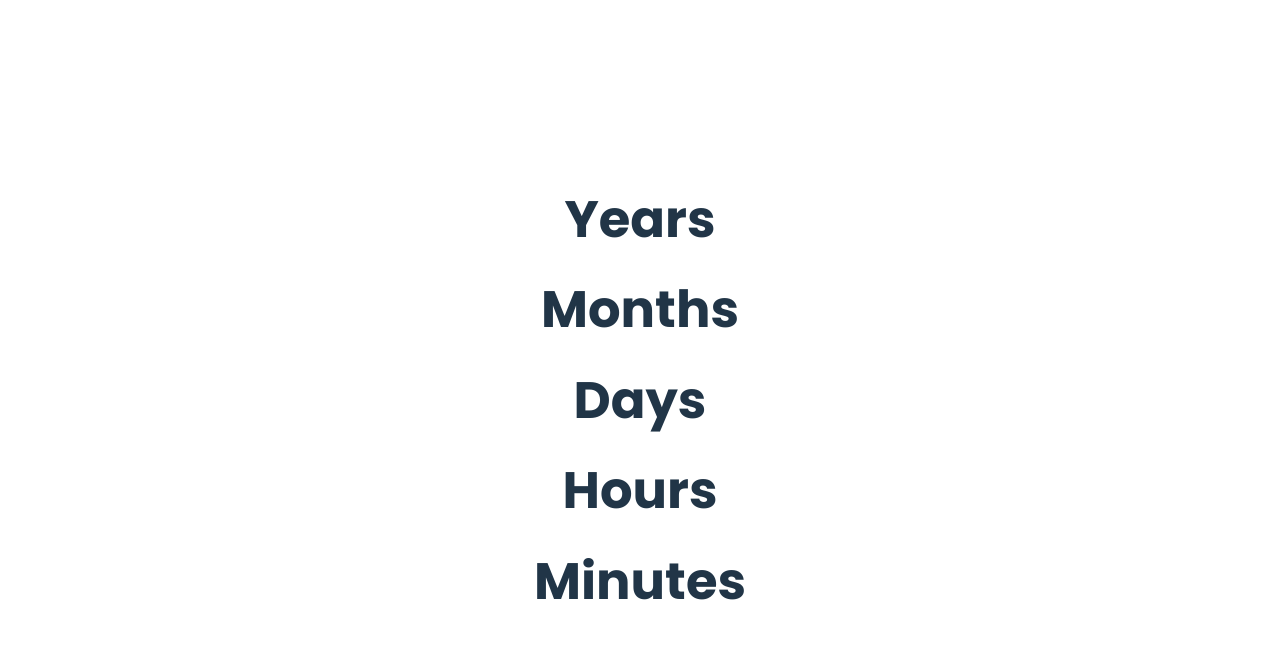
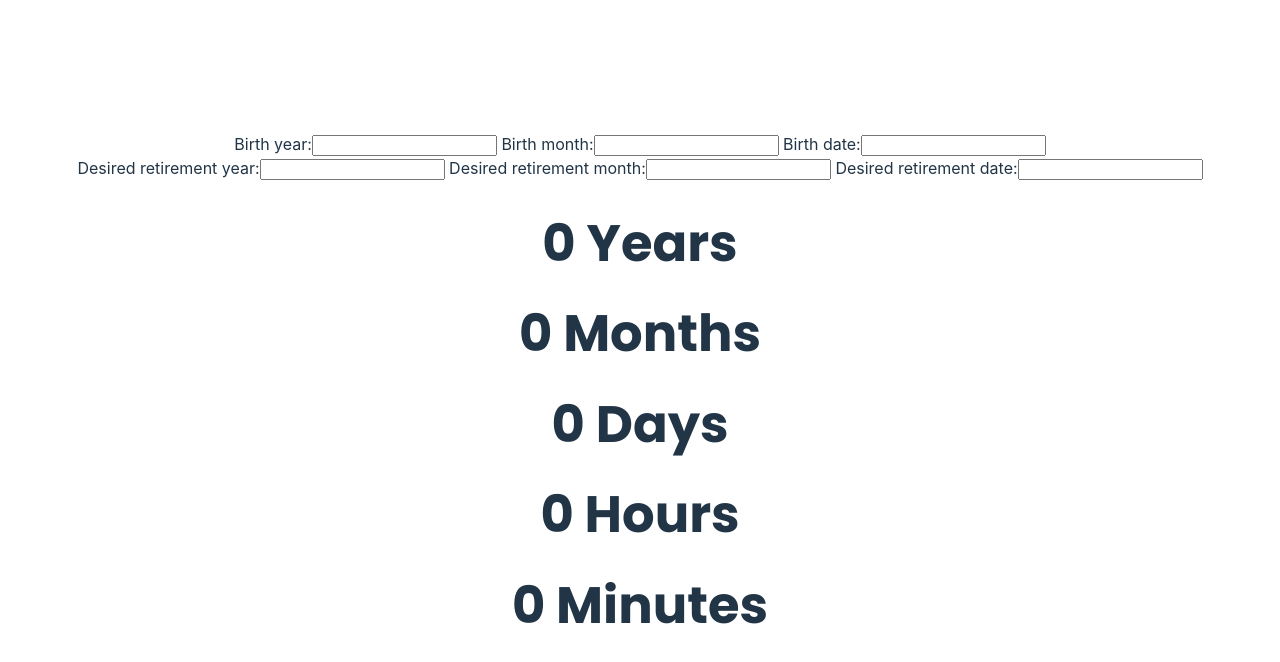
Before and after one commit to kristi-h/retireCalc, a React (Vite) app: page / in a window 1280 px wide. Shown: the top 662 px of the page. Built offline with nearby package versions, Linux system fonts and the light colour scheme.

Commit message:
add time state and user input fields

```diff
--- a/src/App.jsx
+++ b/src/App.jsx
@@ -2,19 +2,50 @@ import { useState } from 'react'
 import './App.css'
 
 function App() {
-
+  const [timeLeft, setTimeLeft] = useState({
+    years: 0,
+    months: 0,
+    days: 0,
+    hours: 0,
+    minutes: 0
+  })
 
   return (
     <>
       <div className="form-container">
+        <form>
+          <div className="birthday">
+            <label> Birth year:
+              <input type="text" />
+            </label>
+            <label> Birth month:
+              <input type="text" />
+            </label>
+            <label> Birth date:
+              <input type="text" />
+            </label>
+          </div>
+
+          <div className="retirement-goal">
+            <label> Desired retirement year:
+              <input type="text" />
+            </label>
+            <label> Desired retirement month:
+              <input type="text" />
+            </label>
+            <label> Desired retirement date:
+              <input type="text" />
+            </label>
+          </div>
+        </form>
 
       </div>
       <div className="display-container poppins-bold">
-        <h1>Years</h1>
-        <h1>Months</h1>
-        <h1>Days</h1>
-        <h1>Hours</h1>
-        <h1>Minutes</h1>
+        <h1>{timeLeft.years} Years</h1>
+        <h1>{timeLeft.months} Months</h1>
+        <h1>{timeLeft.days} Days</h1>
+        <h1>{timeLeft.hours} Hours</h1>
+        <h1>{timeLeft.minutes} Minutes</h1>
 
       </div>
     </>
```
